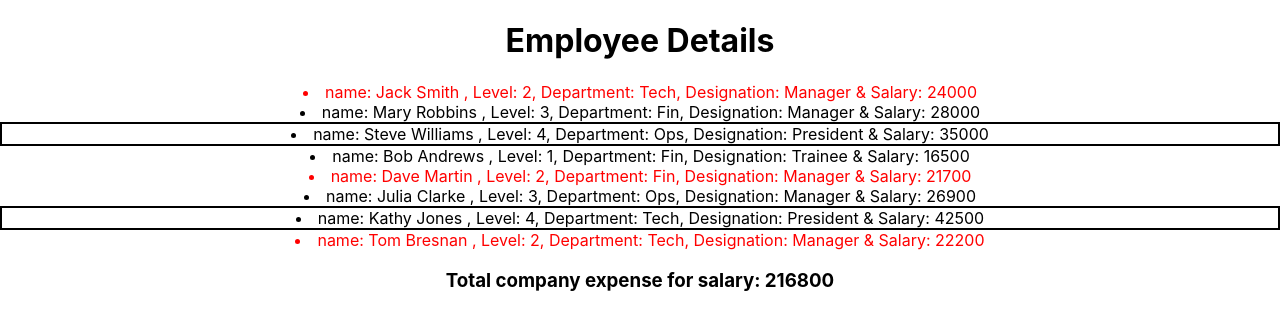
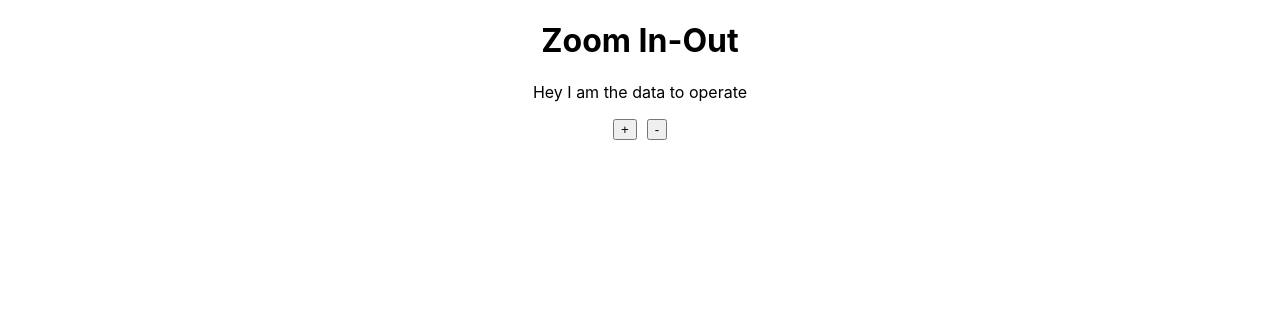
Before and after one commit to patelamancode/my-sol-set5-fp, a React (Create React App) app: page / in a window 1280 px wide. Shown: the top 330 px of the page. Built offline with nearby package versions, Linux system fonts and the light colour scheme.

Commit message:
Creating component for zoom function in view day2 task

```diff
--- a/src/App.js
+++ b/src/App.js
@@ -1,5 +1,5 @@
 import './App.css';
-import { employees } from './components/Database';
+// import { employees } from './components/Database';
 // import Carstore from './components/Carstore';
 // import Cart from './components/Cart';
 // import ClassStudents from './components/ClassStudents';
@@ -10,7 +10,8 @@ import { employees } from './components/Database';
 // import Watchlist from './components/Watchlist';
 // import Geolocation from './components/Geolocation';
 // import Levelzeroreact from './components/Levelzeroreact';
-import EmployeeCard from './components/100Days_of_code/EmployeeCard';
+// import EmployeeCard from './components/100Days_of_code/Day1/EmployeeCard';
+import ZoomCounter from './components/100Days_of_code/Day2/ZoomCounter';
 
 
 
@@ -29,7 +30,8 @@ function App() {
       {/* <Cookbookvc name = "Aman as a prop"/> */}
       {/* <Geolocation /> */}
       {/* < Levelzeroreact /> */}
-     <EmployeeCard employeesDetails={employees}/>
+     {/* <EmployeeCard employeesDetails={employees}/> */}
+     <ZoomCounter />
     </div>
   )
 }
--- /dev/null
+++ b/src/components/100Days_of_code/Day2/ZoomCounter.js
@@ -0,0 +1,37 @@
+import React, { useState } from 'react';
+
+
+const ZoomCounter = () => {
+    let [fontSize, setFontSize] = useState(16);
+
+    const IncreaseviewSize = () => {
+        console.log(fontSize);
+        fontSize += 5;
+        if(fontSize <=51){
+            setFontSize(fontSize);
+        }
+
+    }
+    const DecreaseviewSize = () => {
+        console.log(fontSize);
+        fontSize -= 5;
+        if(fontSize >1){
+            setFontSize(fontSize);
+        }
+
+    }
+
+
+  return (
+    <div>
+      <h1>Zoom In-Out</h1>
+      <p style={{fontSize: `${fontSize}px`}}>Hey I am the data to operate</p>
+      <div>
+        <button style={{marginRight: "10px"}} onClick={IncreaseviewSize}>+</button>
+        <button onClick={DecreaseviewSize}>-</button>
+      </div>
+    </div>
+  )
+}
+
+export default ZoomCounter
```
Also changed, not shown: src/components/100Days_of_code/Day1/EmployeeCard.js (renamed from src/components/100Days_of_code/EmployeeCard.js), src/components/100Days_of_code/Day2/DisableButton.js (added).
